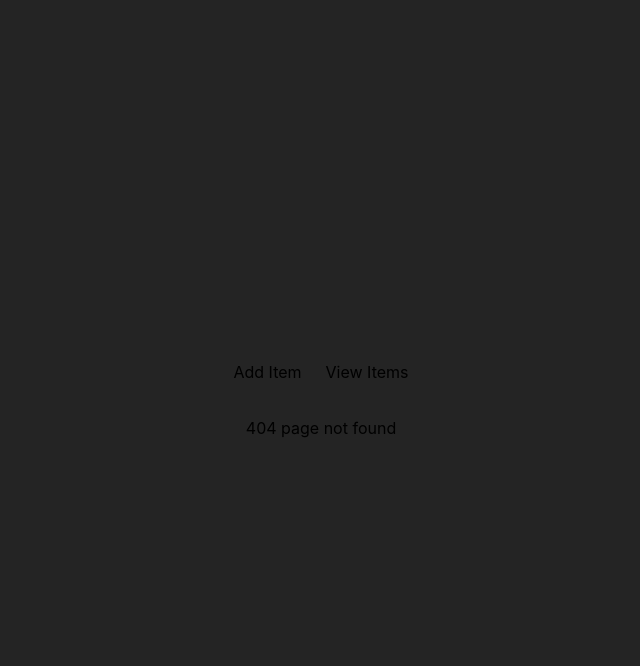
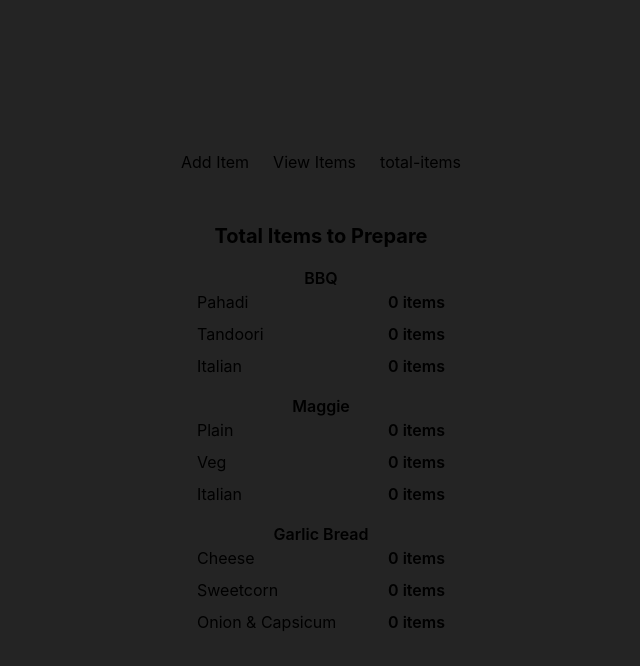
Before and after one commit to PARSHAV529/Freelance-project-TastyBites, a React (Vite) app: page /total-items in a window 1280 px wide. Before the commit this address had no page. Shown: the top 666 px of the page, without its empty margins (319-959 px from the left). Built offline with nearby package versions, Linux system fonts and the light colour scheme.

Commit message:
add new page

```diff
--- a/package.json
+++ b/package.json
@@ -14,6 +14,7 @@
     "@radix-ui/react-dialog": "^1.1.2",
     "@radix-ui/react-label": "^2.1.0",
     "@radix-ui/react-radio-group": "^1.2.1",
+    "@radix-ui/react-scroll-area": "^1.2.0",
     "@radix-ui/react-select": "^2.1.2",
     "@radix-ui/react-slot": "^1.1.0",
     "@radix-ui/react-toast": "^1.2.2",
--- /dev/null
+++ b/src/Pages/TotalItemsPage.jsx
@@ -0,0 +1,90 @@
+import { useSelector } from "react-redux";
+import { Button } from "@/components/ui/button";
+
+export default function TotalItemsPage() {
+  const customers = useSelector((state) => state.form.customers);
+
+  // Initialize counters for each food type and its subtypes
+  const foodCount = {
+    BBQ: {
+      Pahadi: 0,
+      Tandoori: 0,
+      Italian: 0,
+    },
+    Maggie: {
+      Plain: 0,
+      Veg: 0,
+      Italian: 0,
+    },
+    "Garlic Bread": {
+      Cheese: 0,
+      Sweetcorn: 0,
+      "Onion & Capsicum": 0,
+    },
+  };
+
+  // Calculate the total quantity of each food type and subtype
+  customers.forEach((customer) => {
+    customer.items.forEach((item) => {
+      if (item.food in foodCount) {
+        if (item.food === "BBQ") {
+          foodCount.BBQ[item.type] += item.quantity; // Add quantity for BBQ subtypes
+        } else if (item.food === "Maggie") {
+          foodCount.Maggie[item.type] += item.quantity; // Add quantity for Maggie subtypes
+        } else if (item.food === "Garlic Bread") {
+          foodCount["Garlic Bread"][item.type] += item.quantity; // Add quantity for Garlic Bread subtypes
+        }
+      }
+    });
+  });
+
+  return (
+    <div className="p-4 space-y-4">
+      <h2 className="text-xl font-bold">Total Items to Prepare</h2>
+
+      {/* Display the total count for each food type */}
+      <div className="space-y-4">
+        {/* BBQ */}
+        <div>
+          <h3 className="font-semibold">BBQ</h3>
+          <div className="space-y-2">
+            {Object.keys(foodCount.BBQ).map((type) => (
+              <div key={type} className="flex justify-between items-center">
+                <p>{type}</p>
+                <p className="font-semibold">{foodCount.BBQ[type]} items</p>
+              </div>
+            ))}
+          </div>
+        </div>
+
+        {/* Maggie */}
+        <div>
+          <h3 className="font-semibold">Maggie</h3>
+          <div className="space-y-2">
+            {Object.keys(foodCount.Maggie).map((type) => (
+              <div key={type} className="flex justify-between items-center">
+                <p>{type}</p>
+                <p className="font-semibold">{foodCount.Maggie[type]} items</p>
+              </div>
+            ))}
+          </div>
+        </div>
+
+        {/* Garlic Bread */}
+        <div>
+          <h3 className="font-semibold">Garlic Bread</h3>
+          <div className="space-y-2">
+            {Object.keys(foodCount["Garlic Bread"]).map((type) => (
+              <div key={type} className="flex justify-between items-center">
+                <p>{type}</p>
+                <p className="font-semibold">{foodCount["Garlic Bread"][type]} items</p>
+              </div>
+            ))}
+          </div>
+        </div>
+      </div>
+
+
+    </div>
+  );
+}
--- a/src/Pages/ViewItem.jsx
+++ b/src/Pages/ViewItem.jsx
@@ -4,6 +4,7 @@ import Modal from "@/components/Modal";
 import { Button } from "@/components/ui/button";
 import { deleteItem, addItemToCustomer } from "@/store/formSlice"; // Import actions
 import { InputForm } from "./Form"; // Assuming InputForm is used for adding new items
+import { ScrollArea } from "@/components/ui/scroll-area";
 
 export default function ViewItems() {
   const customers = useSelector((state) => state.form.customers);
@@ -58,6 +59,7 @@ export default function ViewItems() {
           <h3 className="text-xl font-semibold mb-4">
             Order Details for {selectedCustomer.customerName}
           </h3>
+          <ScrollArea className="h-72  rounded-md border">
           {selectedCustomer.items.length === 0 ? (
             <p>No items in this order.</p>
           ) : (
@@ -79,6 +81,8 @@ export default function ViewItems() {
               </div>
             ))
           )}
+          </ScrollArea>
+
         <p><strong>Total Price:</strong> ₹{selectedCustomer.items.reduce((total, item) => total + item.price, 0)}</p>
 
           {/* Add New Item Button */}
--- a/src/Routes/Routes.jsx
+++ b/src/Routes/Routes.jsx
@@ -5,6 +5,7 @@ import { BrowserRouter as Router, Route, Routes, Link } from "react-router-dom";
 import NotFound from "../Pages/NotFound";
 import ViewItem from "@/Pages/ViewItem";
 import AddCustomer from "@/Pages/AddCustomer";
+import TotalItemsPage from "@/Pages/TotalItemsPage";
 
 const Routeing = () => {
   return (
@@ -14,11 +15,14 @@ const Routeing = () => {
       <div className="flex justify-center space-x-6 mb-8">
         <Link to="/add">Add Item</Link>
         <Link to="/view">View Items</Link>
+        <Link to="/total-items">total-items</Link>
       </div>
         <Routes>
           <Route path="/view" element={<ViewItem/>} />
           <Route path="/add" element={<AddCustomer/>} />
+          <Route path="/total-items" element={<TotalItemsPage/>} />
           <Route path="*" element={ <NotFound/>} />
+
         </Routes>
       </Router>
     </>
--- /dev/null
+++ b/src/components/ui/scroll-area.jsx
@@ -0,0 +1,39 @@
+import * as React from "react"
+import * as ScrollAreaPrimitive from "@radix-ui/react-scroll-area"
+
+import { cn } from "@/lib/utils"
+
+const ScrollArea = React.forwardRef(({ className, children, ...props }, ref) => (
+  <ScrollAreaPrimitive.Root
+    ref={ref}
+    className={cn("relative overflow-hidden", className)}
+    {...props}>
+    <ScrollAreaPrimitive.Viewport className="h-full w-full rounded-[inherit]">
+      {children}
+    </ScrollAreaPrimitive.Viewport>
+    <ScrollBar />
+    <ScrollAreaPrimitive.Corner />
+  </ScrollAreaPrimitive.Root>
+))
+ScrollArea.displayName = ScrollAreaPrimitive.Root.displayName
+
+const ScrollBar = React.forwardRef(({ className, orientation = "vertical", ...props }, ref) => (
+  <ScrollAreaPrimitive.ScrollAreaScrollbar
+    ref={ref}
+    orientation={orientation}
+    className={cn(
+      "flex touch-none select-none transition-colors",
+      orientation === "vertical" &&
+        "h-full w-2.5 border-l border-l-transparent p-[1px]",
+      orientation === "horizontal" &&
+        "h-2.5 flex-col border-t border-t-transparent p-[1px]",
+      className
+    )}
+    {...props}>
+    <ScrollAreaPrimitive.ScrollAreaThumb
+      className="relative flex-1 rounded-full bg-neutral-200 dark:bg-neutral-800" />
+  </ScrollAreaPrimitive.ScrollAreaScrollbar>
+))
+ScrollBar.displayName = ScrollAreaPrimitive.ScrollAreaScrollbar.displayName
+
+export { ScrollArea, ScrollBar }
```
Also changed, not shown: 1 other file (tests, documents, lock files or other folders).
